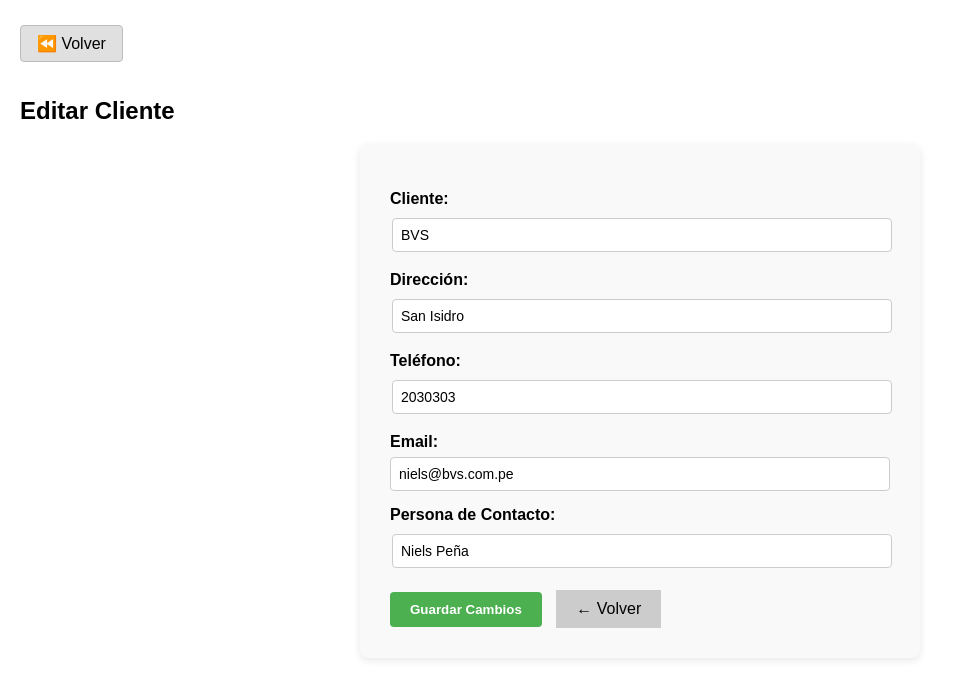
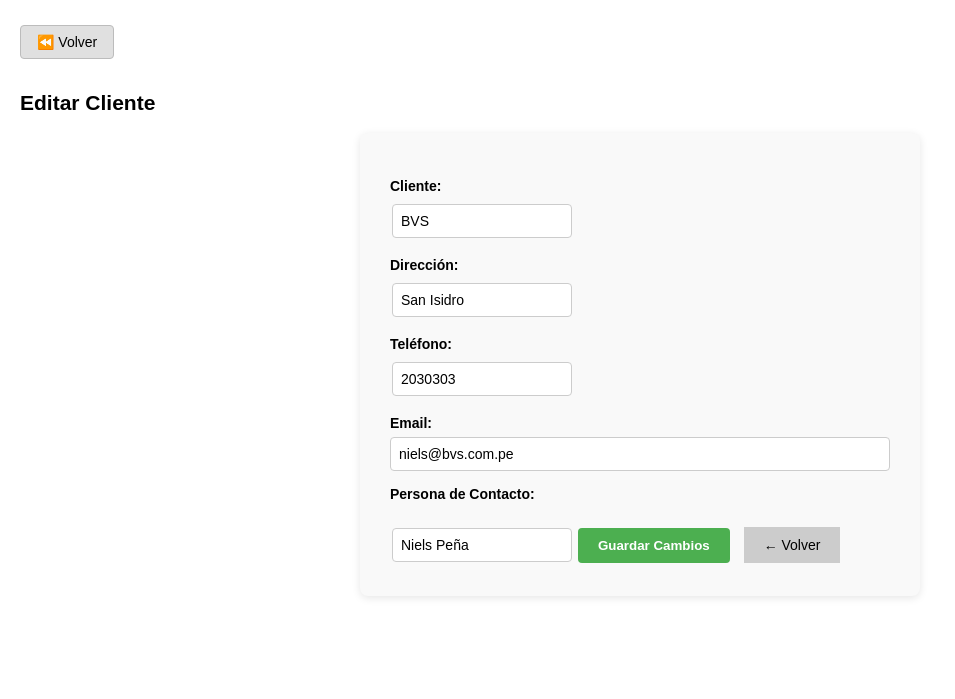
Before and after one commit to rmunozes/crm_nirqa, a Flask app: page /clientes/editar/4 in a window 1280 px wide. Shown: the top 699 px of the page, without its empty margins (0-955 px from the left). Run offline with Flask 3, Linux system fonts and the light colour scheme; a user stored in the database is signed in; data comes from the database, SQL or seed files in the repository.

Commit message:
Ajuste de estilos para compatibilidad con Render (fuente y tamaño)

```diff
--- a/templates/base.html
+++ b/templates/base.html
@@ -2,11 +2,13 @@
 <html lang="es">
 <head>
     <meta charset="UTF-8">
+    <meta name="viewport" content="width=device-width, initial-scale=1.0">
     <title>{% block title %}CRM NIRQA{% endblock %}</title>
     <style>
         body {
             font-family: Arial, sans-serif;
             margin: 20px;
+            font-size: 14px;
         }
 
         h1 {
@@ -67,32 +69,28 @@
 
         input[type="text"],
         input[type="date"],
+        input[type="number"],
         select {
-            padding: 6px;
+            padding: 5px 8px;
             margin: 4px 2px;
+            font-size: 13px;
+            max-width: 180px;
+        }
+
+        fieldset {
             font-size: 14px;
         }
-
-
-
-
-
     </style>
 </head>
 <body>
 
     <header>
       <div style="display: flex; flex-wrap: wrap; gap: 10px; align-items: center;">
-
         {% block header_buttons %}
           <a href="{{ url_for('index') }}" class="btn volver-button">⏪ Volver</a>
         {% endblock %}
-
-
-
       </div>
     </header>
-
 
     {% block content %}{% endblock %}
 </body>
```
